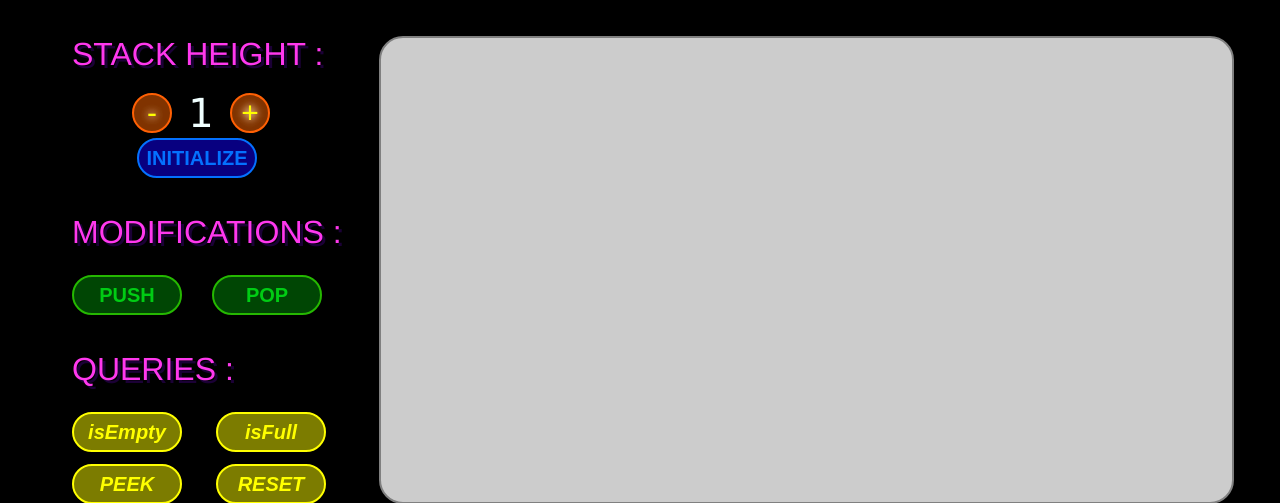
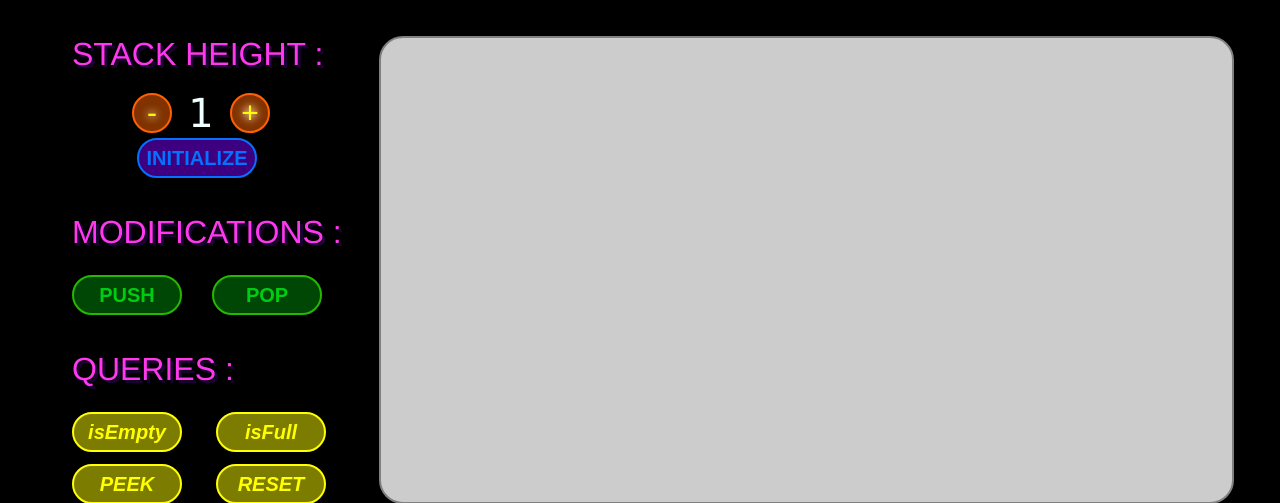
Before and after one commit to yesSwaroop/stack-visualizer, a PHP site: page /driver.html in a window 1280 px wide. Shown: the part 108-611 px from the top of the page. Run offline with PHP 8.4, Linux system fonts and the light colour scheme.

Commit message:
Update this.css

```diff
--- a/this.css
+++ b/this.css
@@ -92,7 +92,7 @@ body {
     border-radius: 20px;
     border-style: solid;
     border-color: rgb(4, 113, 255);
-    background-color: rgba(17, 0, 255, 0.5);
+    background-color: rgba(123, 0, 255, 0.5);
     backdrop-filter: blur(5px);
 }
 
```
